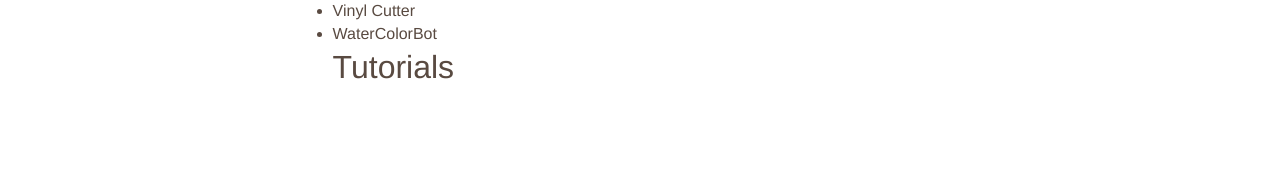
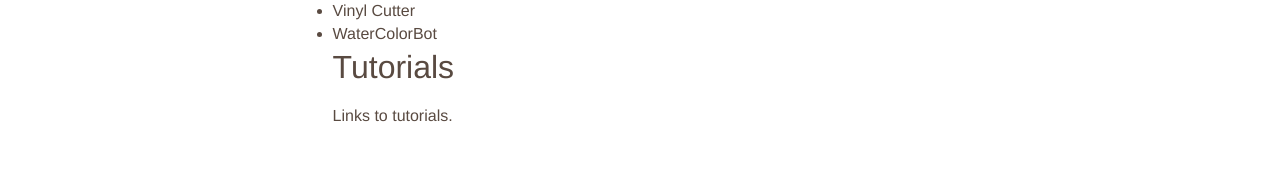
Before and after one commit to skokielibrary/spl-content, a Jekyll site: the page built from _content/mick/services--learning-labs--boombox.markdown, in a window 1280 px wide. Shown: the part 757-941 px from the top of the page. Built offline with Jekyll 4.4.1, drawn with Linux system fonts in a browser that asks for light colours; some web fonts are replaced; before the commit the page ends 907 px from its top, so only the background shows below that.

Commit message:
Updated services--learning-labs--boombox.markdown

```diff
--- a/_content/mick/services--learning-labs--boombox.markdown
+++ b/_content/mick/services--learning-labs--boombox.markdown
@@ -17,3 +17,4 @@ From November 2014 through the end of February 2015 the BOOMbox will be teaching
 - Vinyl Cutter
 - WaterColorBot
 ## Tutorials
+Links to tutorials.
```
